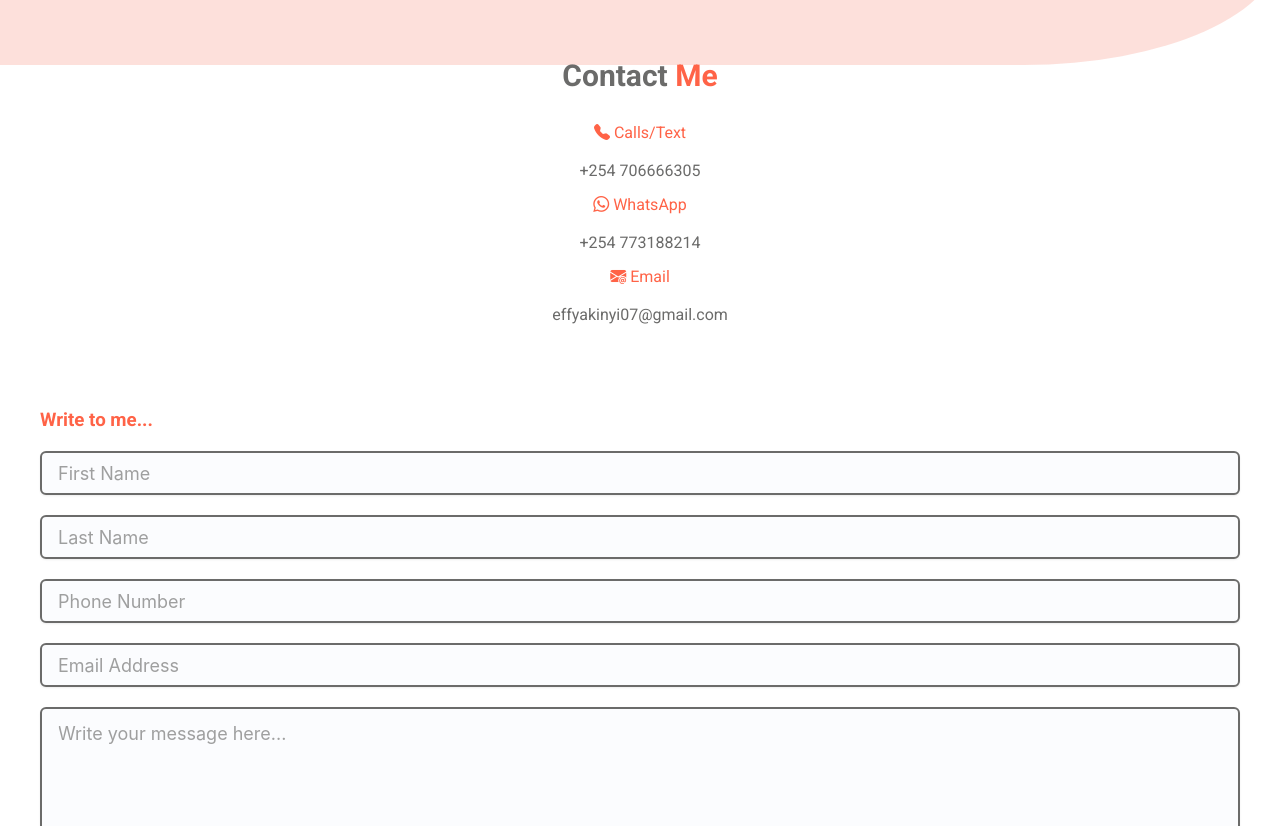
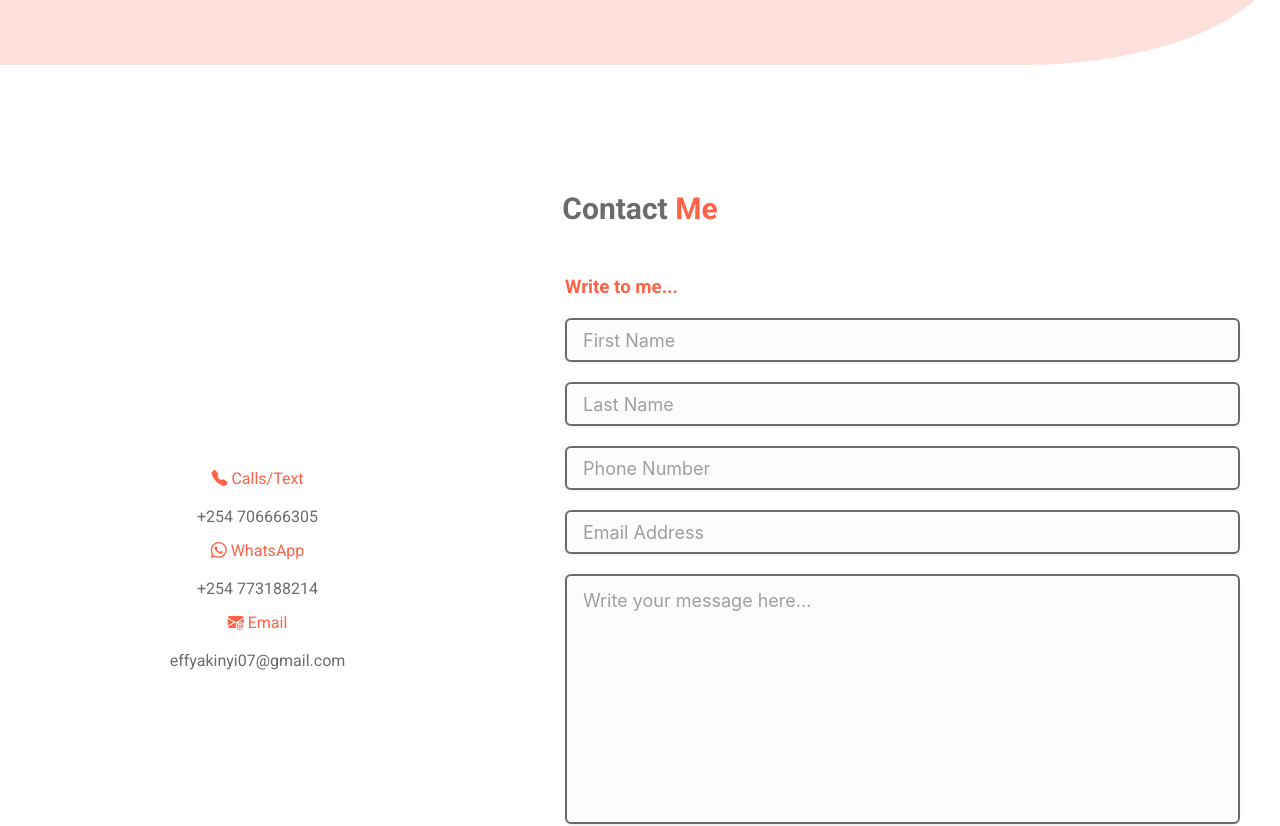
Before and after one commit to Effy1996/myportfoliowebsite, a React (Vite) app: page / in a window 1280 px wide. Shown: the part 2860-3686 px from the top of the page. Built offline with nearby package versions, Linux system fonts and the light colour scheme; a web font is replaced by a local one.

Commit message:
Update Contact.module.css

```diff
--- a/src/Components/Contact.module.css
+++ b/src/Components/Contact.module.css
@@ -30,7 +30,7 @@
 }
 
 .contactDets {
-    flex: 1 1 40%; /* Responsive base width */
+    flex: 1 1 300px; /* Responsive base width */
     min-width: 250px;
     display: flex;
     flex-direction: column;
@@ -46,7 +46,7 @@
 }
 
 form {
-    flex: 1 1 60%;
+    flex: 1 1 500px;
     min-width: 300px;
     margin: 20px;
 }
```
